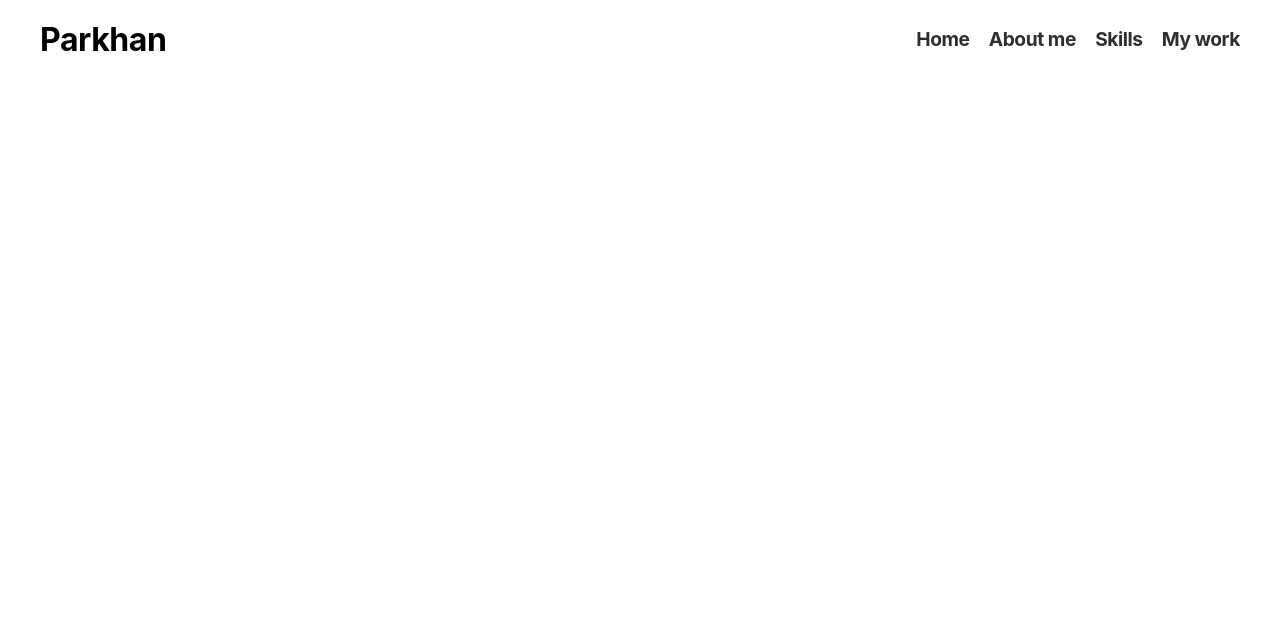
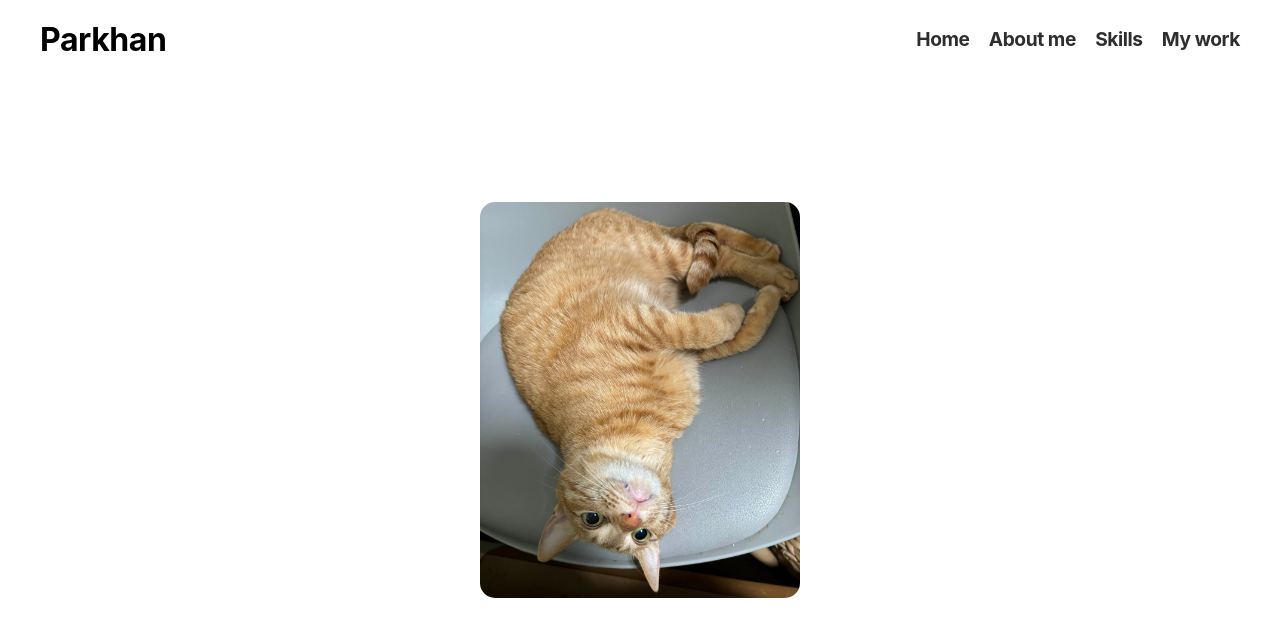
Before and after one commit to phph1211/2025portfolio, a React (Vite) app: page / in a window 1280 px wide. Shown: the top 636 px of the page. Built offline with nearby package versions, Linux system fonts and the light colour scheme; a web font is replaced by a local one.

Commit message:
feat: add profile

```diff
--- a/src/components/index.ts
+++ b/src/components/index.ts
@@ -1 +1,2 @@
 export * from "./common";
+export * from "./profile";
--- /dev/null
+++ b/src/components/profile/index.tsx
@@ -0,0 +1,9 @@
+import React from "react";
+
+import * as S from "./styled";
+
+import ProfileImg from "../../assets/mycat.jpg";
+
+export const Profile: React.FC = () => {
+  return <S.ProfileImg src={ProfileImg} alt="프로필 이미지" />;
+};
--- /dev/null
+++ b/src/components/profile/styled.ts
@@ -0,0 +1,6 @@
+import styled from "styled-components";
+
+export const ProfileImg = styled.img`
+  width: 20rem;
+  border-radius: 15px;
+`;
--- a/src/pages/main/index.tsx
+++ b/src/pages/main/index.tsx
@@ -1,7 +1,13 @@
 import React from "react";
 
 import { Header } from "../../components";
+import { AboutMeSection } from "../../section";
 
 export const MainPage: React.FC = () => {
-  return <Header />;
+  return (
+    <>
+      <Header />
+      <AboutMeSection />
+    </>
+  );
 };
--- /dev/null
+++ b/src/section/aboutMe/index.tsx
@@ -0,0 +1,13 @@
+import React from "react";
+
+import * as S from "./styled";
+
+import { Profile } from "../../components";
+
+export const AboutMeSection: React.FC = () => {
+  return (
+    <S.SectionWrapper>
+      <Profile />
+    </S.SectionWrapper>
+  );
+};
--- /dev/null
+++ b/src/section/aboutMe/styled.ts
@@ -0,0 +1,11 @@
+import styled from "styled-components";
+
+export const SectionWrapper = styled.section`
+  width: 100%;
+  height: 100vh;
+  display: flex;
+  flex-direction: column;
+  justify-content: center;
+  align-items: center;
+  padding: 4rem;
+`;
--- /dev/null
+++ b/src/section/index.ts
@@ -0,0 +1 @@
+export * from "./aboutMe";
```
Also changed, not shown: src/assets/mycat.jpg (added).
